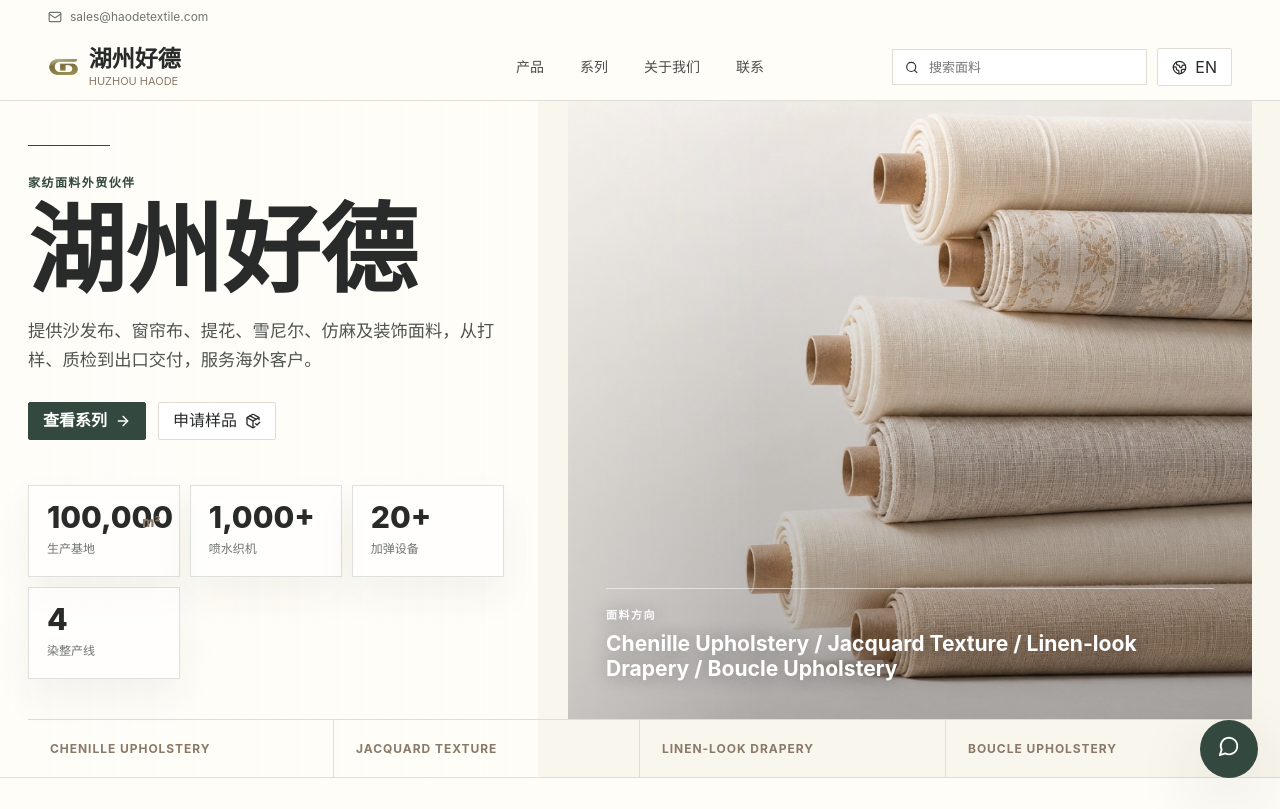
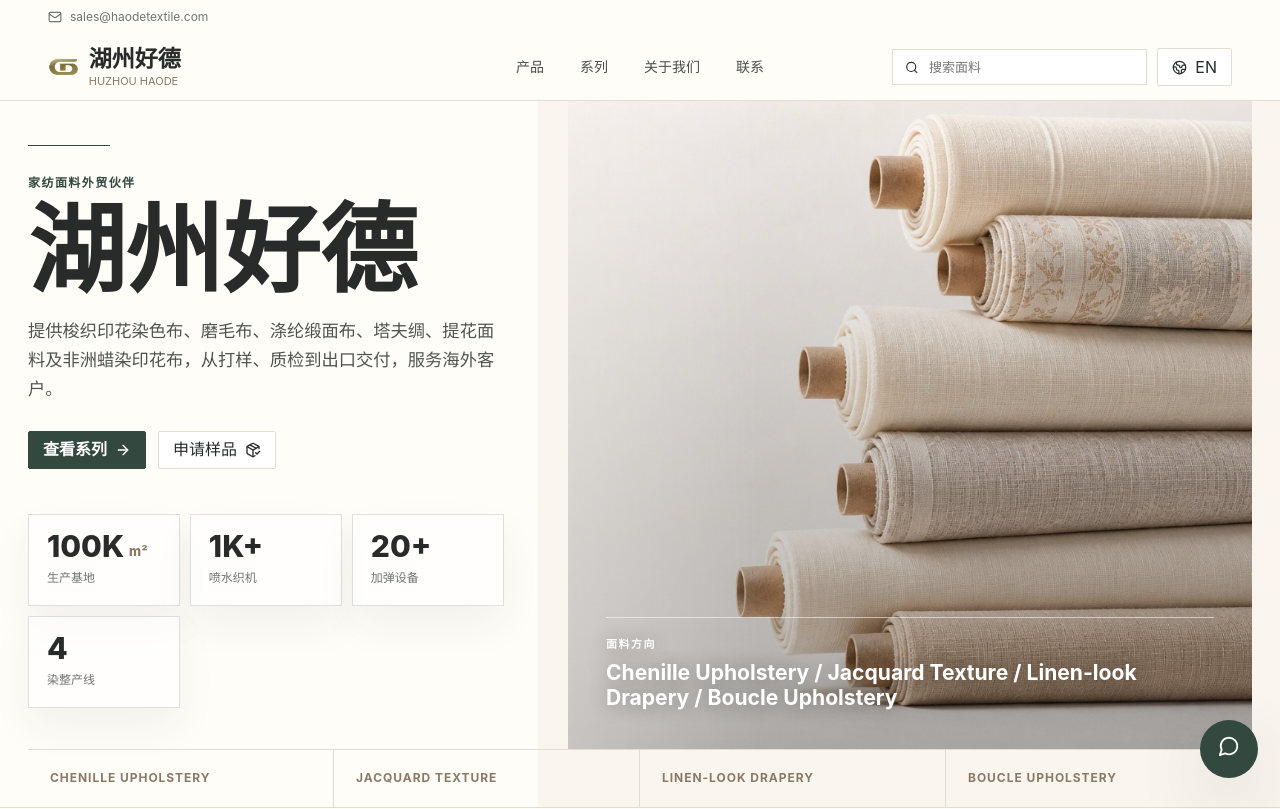
Before and after one commit to SuperGokou/haodeimexport, a Next.js app: page / in a window 1280 px wide. Shown: the top 809 px of the page. Built offline with nearby package versions, Linux system fonts and the light colour scheme.

Commit message:
Update hero copy and stats

```diff
--- a/components/product-site.tsx
+++ b/components/product-site.tsx
@@ -65,7 +65,7 @@ type ProductCollection = {
 
 function splitFactValue(value: string) {
   const trimmed = value.trim()
-  const match = trimmed.match(/^([\d,]+(?:\+)?)\s*(m2|sqm|sq m)?$/i)
+  const match = trimmed.match(/^([\d,.]+k?\+?)\s*(m2|sqm|sq m)?$/i)
 
   if (!match) return { value: trimmed, unit: '' }
 
@@ -81,7 +81,7 @@ const copy: Record<Locale, Copy> = {
     heroKicker: 'Home textile export partner',
     heroTitle: 'Huzhou Haode',
     heroCopy:
-      'Premium upholstery, curtain, jacquard, chenille, and linen-look fabrics prepared for sampling, inspection, and international delivery.',
+      'Main products: brushed microfiber, polyester dyed, polyester satin, Minimatt, taffeta, jacquard fabrics, and African wax-printed fabrics. We also offer diverse finishes – embossing, calendering, pearlescent, anti‑slip, seersucker, sheared jacquard, and plain nylon.',
     explore: 'Explore Collections',
     samples: 'Request Samples',
     newArrivals: 'New Arrivals',
@@ -118,7 +118,7 @@ const copy: Record<Locale, Copy> = {
     heroKicker: '家纺面料外贸伙伴',
     heroTitle: '湖州好德',
     heroCopy:
-      '提供沙发布、窗帘布、提花、雪尼尔、仿麻及装饰面料，从打样、质检到出口交付，服务海外客户。',
+      '提供梭织印花染色布、磨毛布、涤纶缎面布、塔夫绸、提花面料及非洲蜡染印花布，从打样、质检到出口交付，服务海外客户。',
     explore: '查看系列',
     samples: '申请样品',
     newArrivals: '新品推荐',
--- a/data/company.json
+++ b/data/company.json
@@ -69,7 +69,7 @@
         "en": "Production base",
         "zh": "生产基地"
       },
-      "value": "100,000 m2"
+      "value": "100K m2"
     },
     {
       "label": "Water-jet looms",
@@ -77,7 +77,7 @@
         "en": "Water-jet looms",
         "zh": "喷水织机"
       },
-      "value": "1,000+"
+      "value": "1K+"
     },
     {
       "label": "Texturing machines",
```
